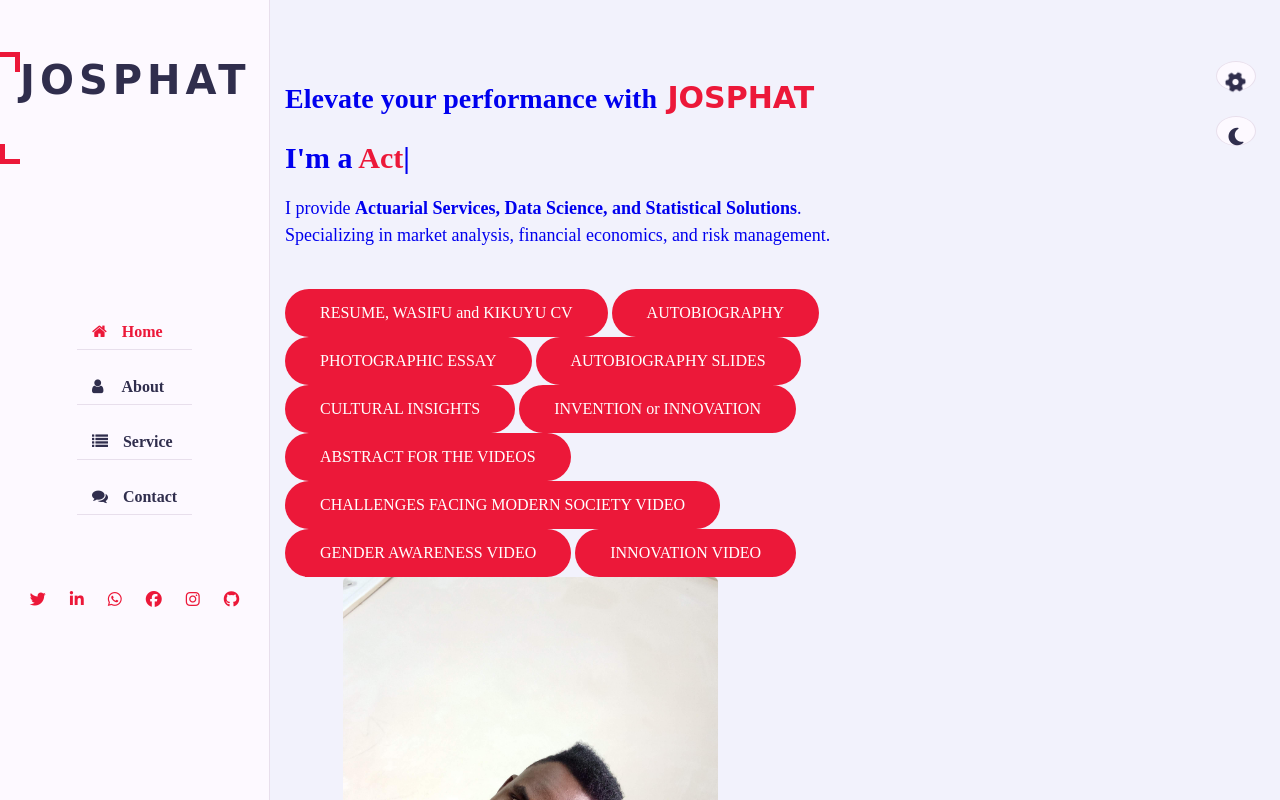
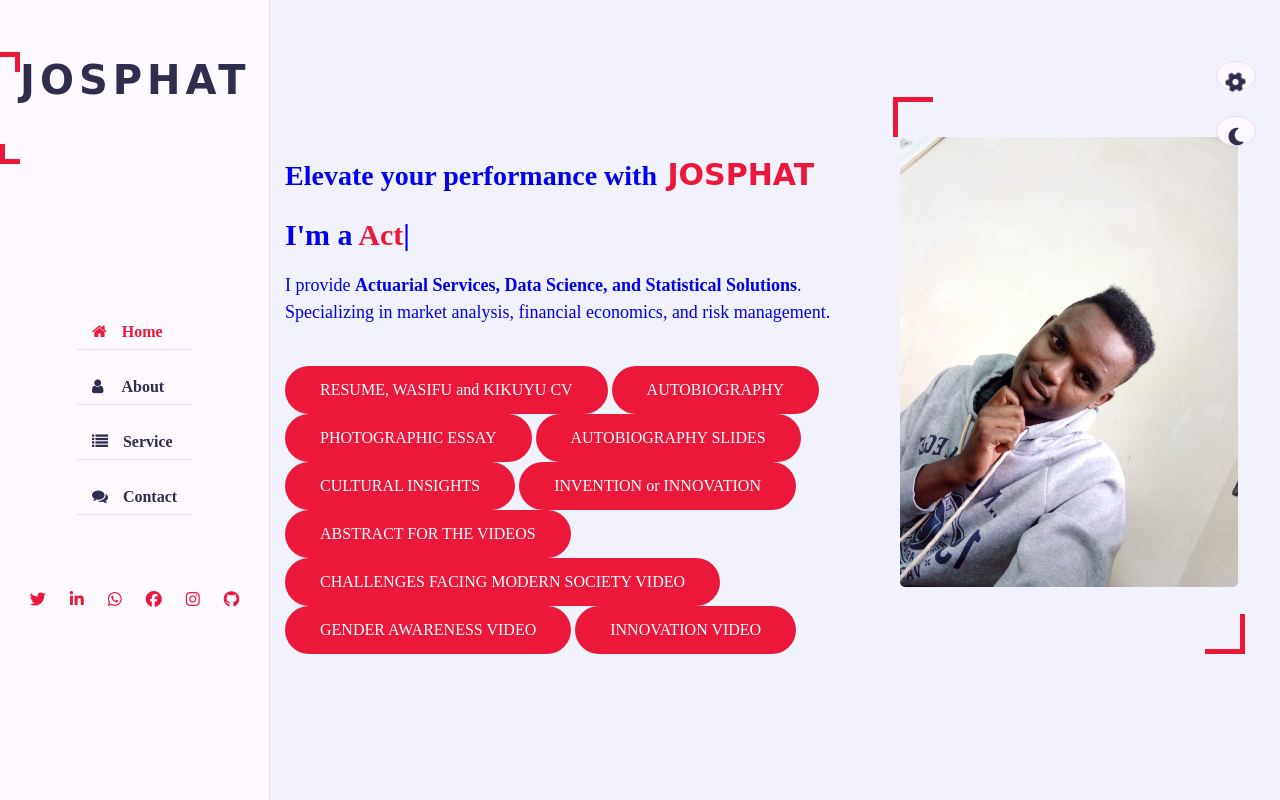
Before and after one commit to j-kamaa/portfolio, a plain HTML site: page index.html in a window 1280 px wide. Drawn offline with nearby package versions, Linux system fonts and the light colour scheme; a web font is replaced by a local one.

Commit message:
Update style.css

```diff
--- a/style.css
+++ b/style.css
@@ -349,8 +349,8 @@ h3.my-profession
 }
 
 .home .home-img {
-    flex: 0 0 50%;       /* Reduced from 40% to 30% */
-    max-width: 50%;      /* Reduced from 40% to 30% */
+    flex: 0 0 40%;       /* Reduced from 40% to 30% */
+    max-width: 40%;      /* Reduced from 40% to 30% */
     text-align: center;
     position: relative;
 }
@@ -380,7 +380,7 @@ h3.my-profession
 .home .home-img img {
     margin: auto;
     border-radius: 5px;
-    height: 500px;       /* Reduced from 400px to 300px */
+    height: 450px;       /* Reduced from 400px to 300px */
 }
 
 /* About */
```
